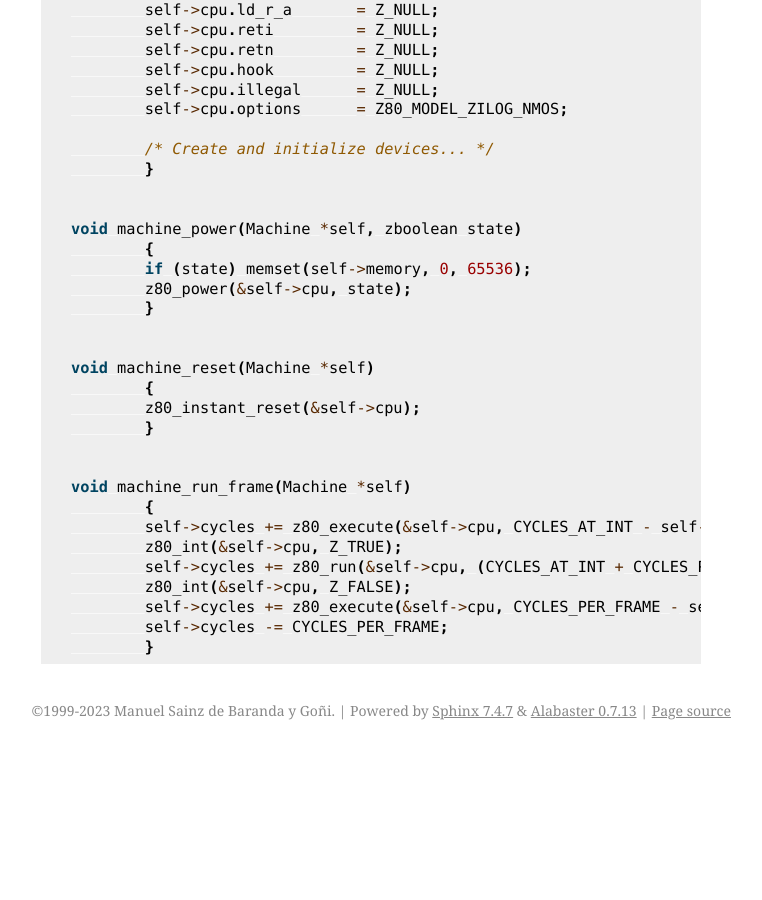
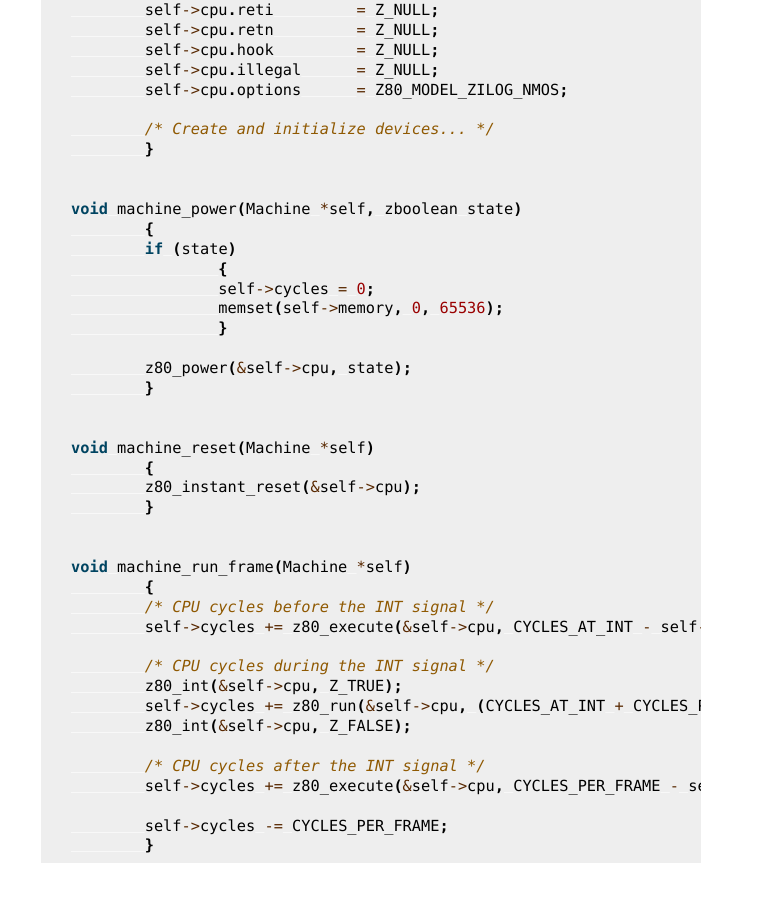
Before and after one commit to redcode/Z80, a Sphinx documentation site: the page built from documentation/Usage.rst, in a window 1280 px wide and 900 px high, scrolled down 1740 px. Shown: the whole window, without its empty margins (379-1141 px from the left). Built offline with Sphinx 7.4.7, drawn with Linux system fonts in a browser that asks for light colours; before the commit the page ends 2490 px from its top, so only the background shows below that.

Commit message:
Documentation WIP.

```diff
--- a/documentation/Usage.rst
+++ b/documentation/Usage.rst
@@ -99,7 +98,12 @@ Usage
 
 	void machine_power(Machine *self, zboolean state)
 		{
-		if (state) memset(self->memory, 0, 65536);
+		if (state)
+			{
+			self->cycles = 0;
+			memset(self->memory, 0, 65536);
+			}
+
 		z80_power(&self->cpu, state);
 		}
 
@@ -112,10 +116,16 @@ Usage
 
 	void machine_run_frame(Machine *self)
 		{
+		/* CPU cycles before the INT signal */
 		self->cycles += z80_execute(&self->cpu, CYCLES_AT_INT - self->cycles);
+
+		/* CPU cycles during the INT signal */
 		z80_int(&self->cpu, Z_TRUE);
 		self->cycles += z80_run(&self->cpu, (CYCLES_AT_INT + CYCLES_PER_INT) - self->cycles);
 		z80_int(&self->cpu, Z_FALSE);
+
+		/* CPU cycles after the INT signal */
 		self->cycles += z80_execute(&self->cpu, CYCLES_PER_FRAME - self->cycles);
+
 		self->cycles -= CYCLES_PER_FRAME;
 		}
```
Also changed, not shown: other parts of documentation/Usage.rst (+0 -1 lines).
